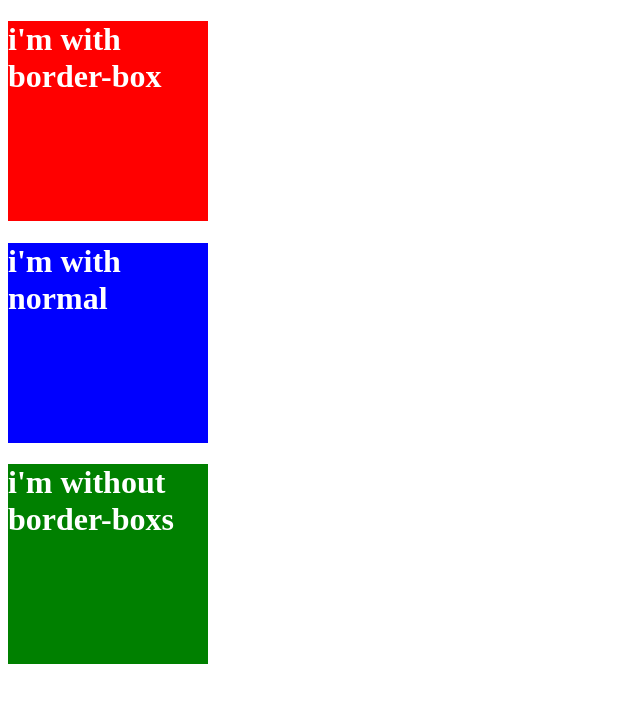
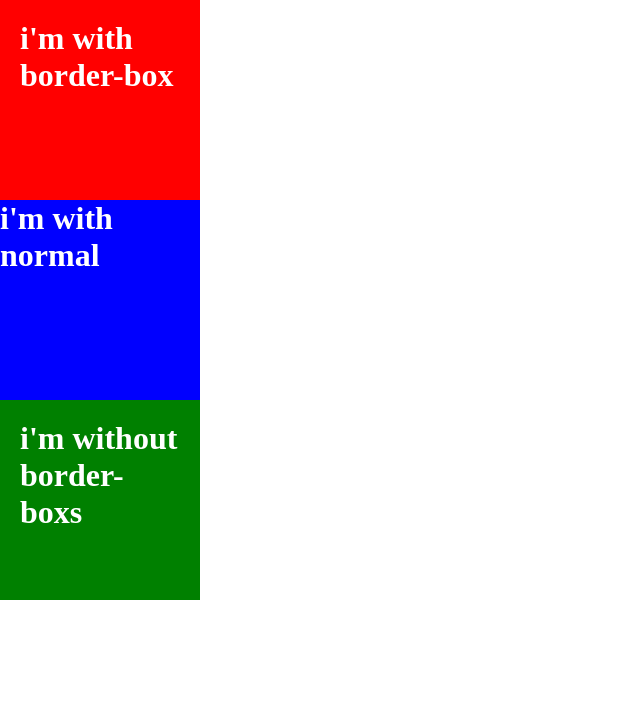
Before and after one commit to axin999/crashcoursehtml, a plain HTML site: page navbar.html in a window 1280 px wide. Shown: the whole page, without its empty margins (0-640 px from the left). Drawn offline with Linux system fonts and the light colour scheme.

Commit message:
added boxsizing

```diff
--- a/css/navbar.css
+++ b/css/navbar.css
@@ -1,9 +1,9 @@
-/* * {
-  marLin: 0;
+* {
+  margin: 0;
   padding: 0;
   box-sizing: border-box;
 }
-body {
+/* body {
   font-family: Verdana, Geneva, Tahoma, sans-serif;
 }
 ul li {
@@ -37,10 +37,14 @@ font-size: 60px;
 
 .box-1 {
   background: red;
+  padding: 20px;
+  box-sizing: border-box;
 }
+
 .box-2 {
   background: blue;
 }
 .box-3 {
   background: green;
+  padding: 20px;
 }
```
